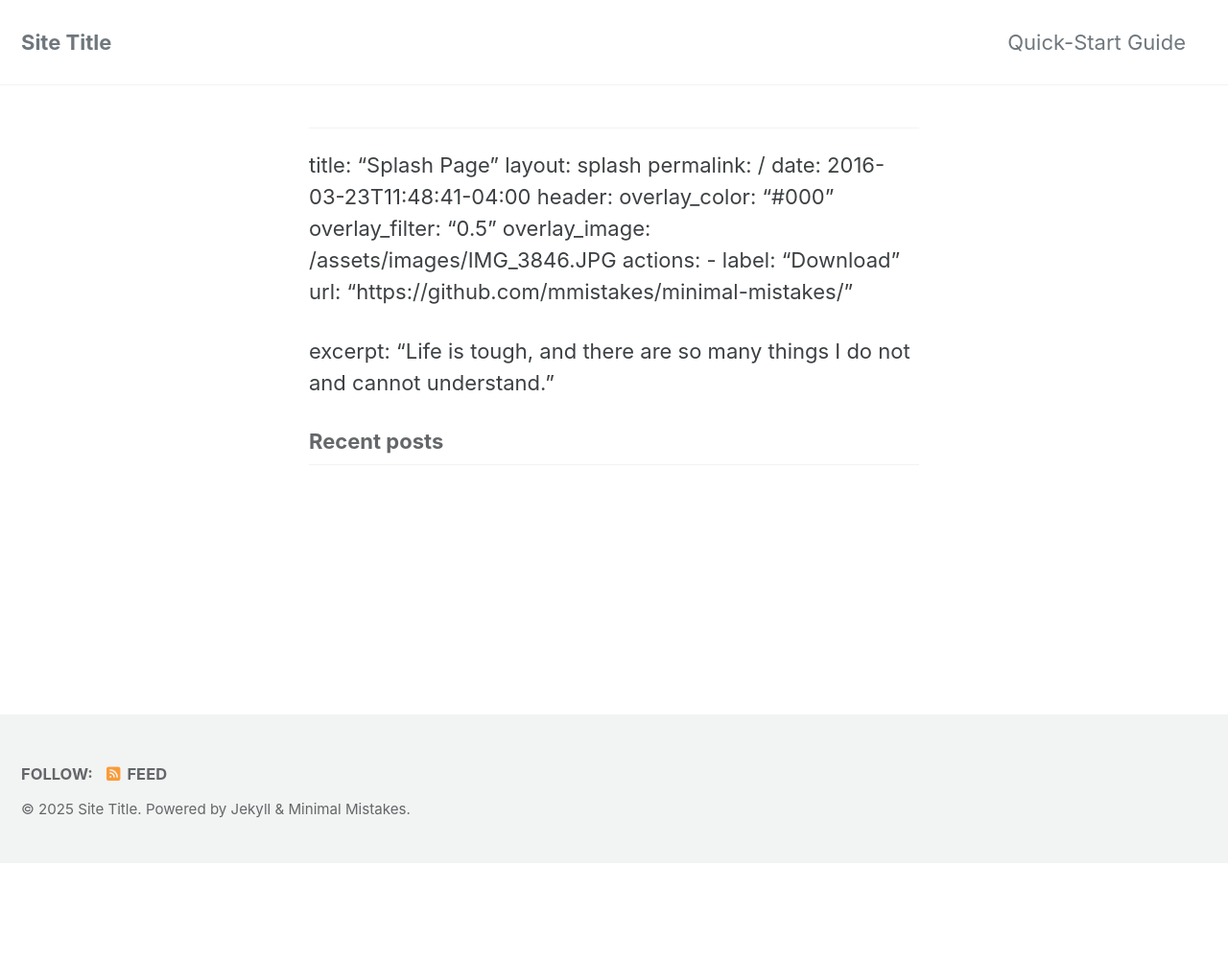
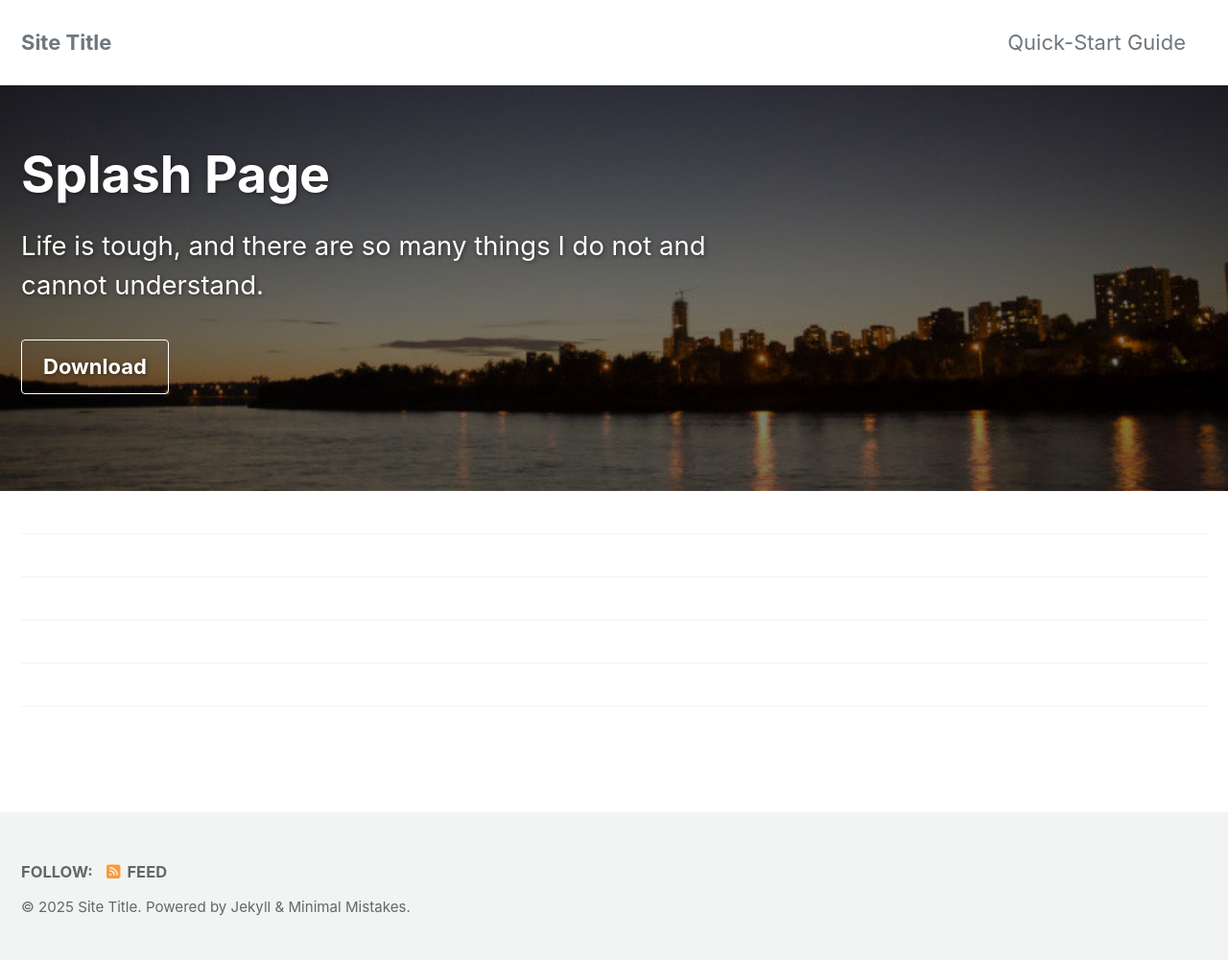
Before and after one commit to steakdream/steakdream.github.io, a Jekyll site: the page built from index.md, in a window 1280 px wide. Shown: the whole page at 96% size. Built offline with Jekyll 4.4.1, drawn with Linux system fonts in a browser that asks for light colours; cached includes are drawn as plain includes; our own code applies the rules of GitHub Pages for plain Markdown files; before the commit the page ends 900 px from its top, so only the background shows below that.

Commit message:
Update index.md

```diff
--- a/index.md
+++ b/index.md
@@ -12,3 +12,14 @@ header:
       url: "https://github.com/mmistakes/minimal-mistakes/"
 
 excerpt: "Life is tough, and there are so many things I do not and cannot understand."
+---
+
+{% include feature_row id="intro" type="center" %}
+
+{% include feature_row %}
+
+{% include feature_row id="feature_row2" type="left" %}
+
+{% include feature_row id="feature_row3" type="right" %}
+
+{% include feature_row id="feature_row4" type="center" %}
```
